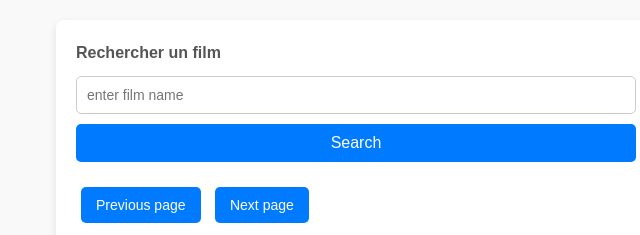
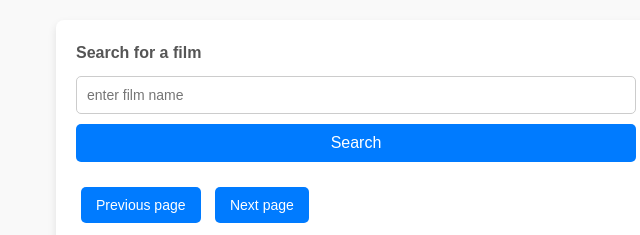
Before and after one commit to GwendalT35/3WA, a plain HTML site: page semaine_2_JSAvance/jour5/TP/index.html in a window 1280 px wide. Shown: the top 235 px of the page, 284-924 px from the left. Drawn offline with Linux system fonts and the light colour scheme; no server answers.

Commit message:
full englis form

```diff
--- a/semaine_2_JSAvance/jour5/TP/index.html
+++ b/semaine_2_JSAvance/jour5/TP/index.html
@@ -10,7 +10,7 @@
 <body>
     <section>
         <form>
-            <label for="">Rechercher un film</label>
+            <label for="">Search for a film</label>
             <input type="text" name="filmToSearch" id="filmToSearch" placeholder="enter film name">
             <input type="submit" value="Search" id="btnSubmit">
         </form>
```
